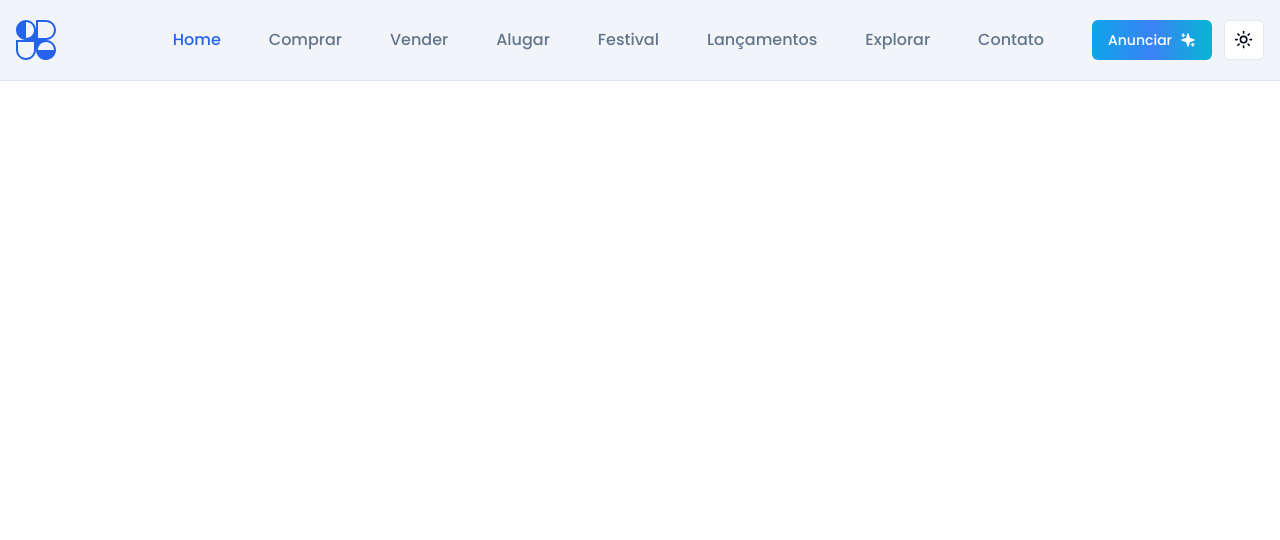
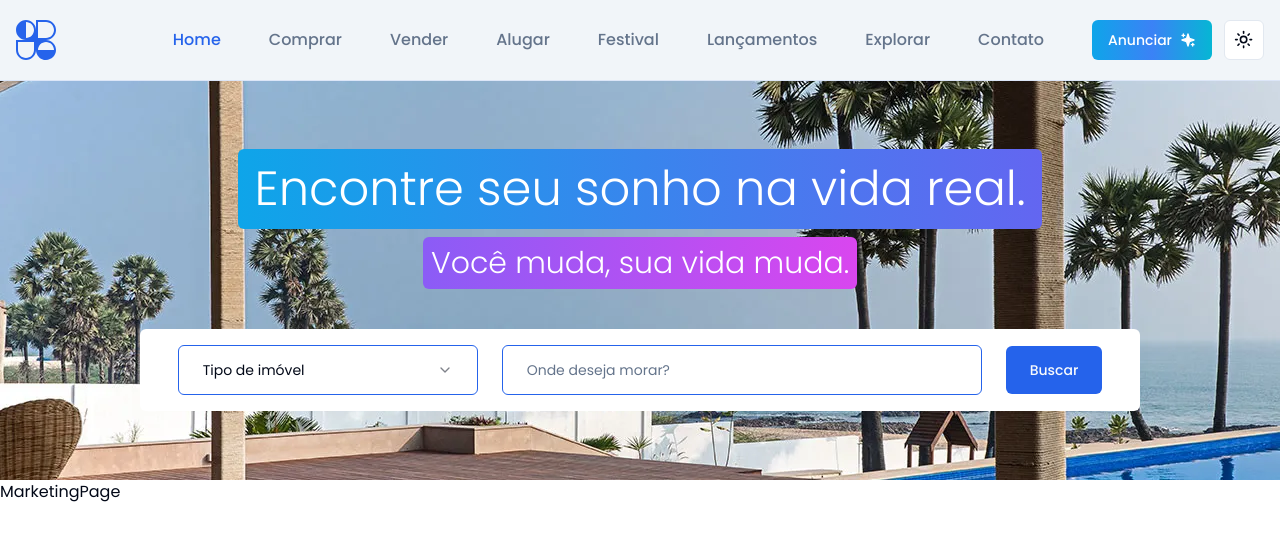
Before and after one commit to geraldobl58/app-house-web, a Next.js app: page / in a window 1280 px wide. Shown: the top 540 px of the page. Built offline with nearby package versions, Linux system fonts and the light colour scheme.

Commit message:
feat: Add search component

```diff
--- a/src/app/(marketing)/layout.tsx
+++ b/src/app/(marketing)/layout.tsx
@@ -1,10 +1,14 @@
 import Navbar from "@/components/navbar";
+import { Search } from "./components/search";
 
 const MarketingLayout = ({ children }: { children: React.ReactNode }) => {
   return (
-    <div>
+    <div className="h-full">
       <Navbar />
-      <main>{children}</main>
+      <main className="pt-20 h-full">
+        <Search />
+        {children}
+      </main>
     </div>
   );
 };
```
